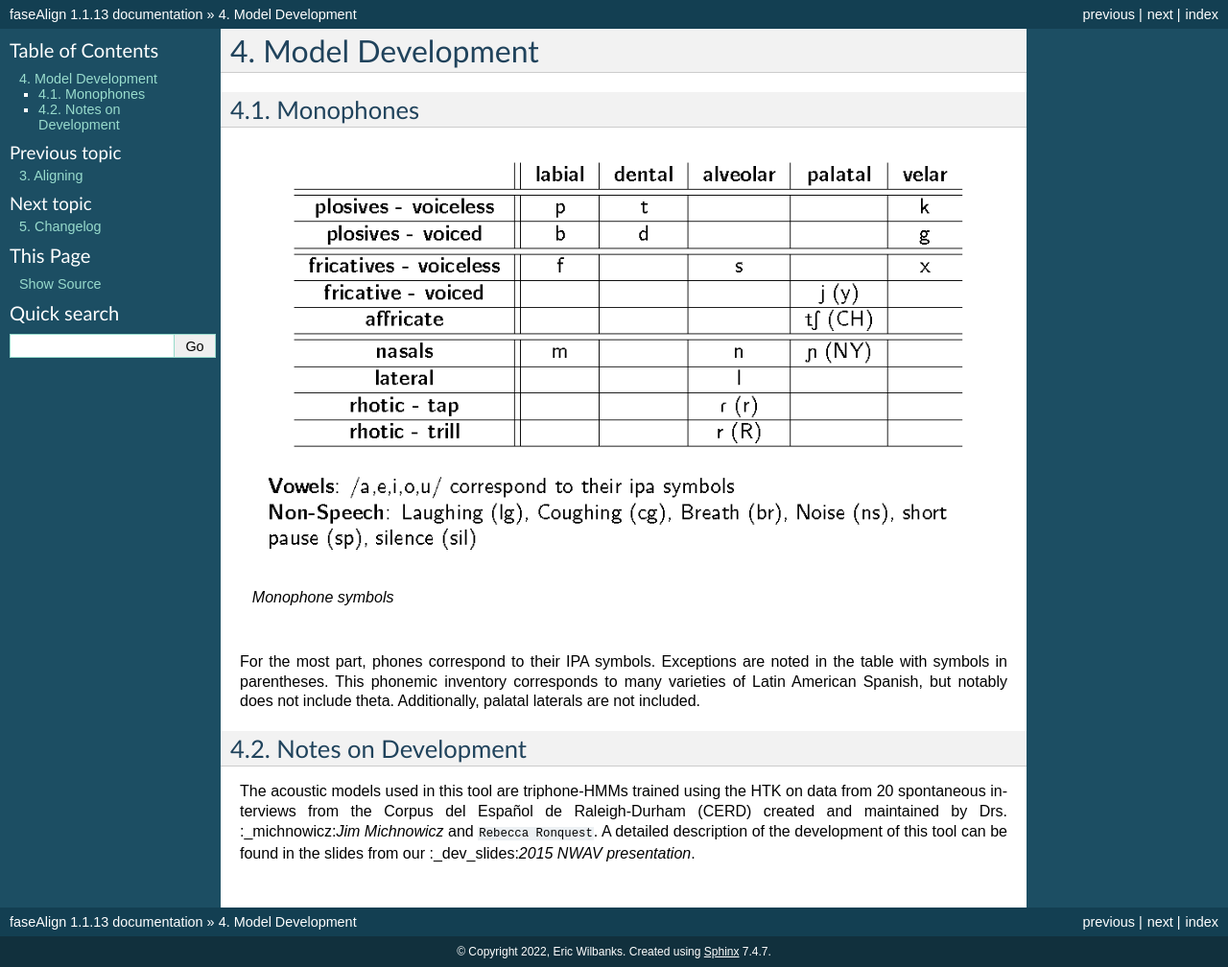
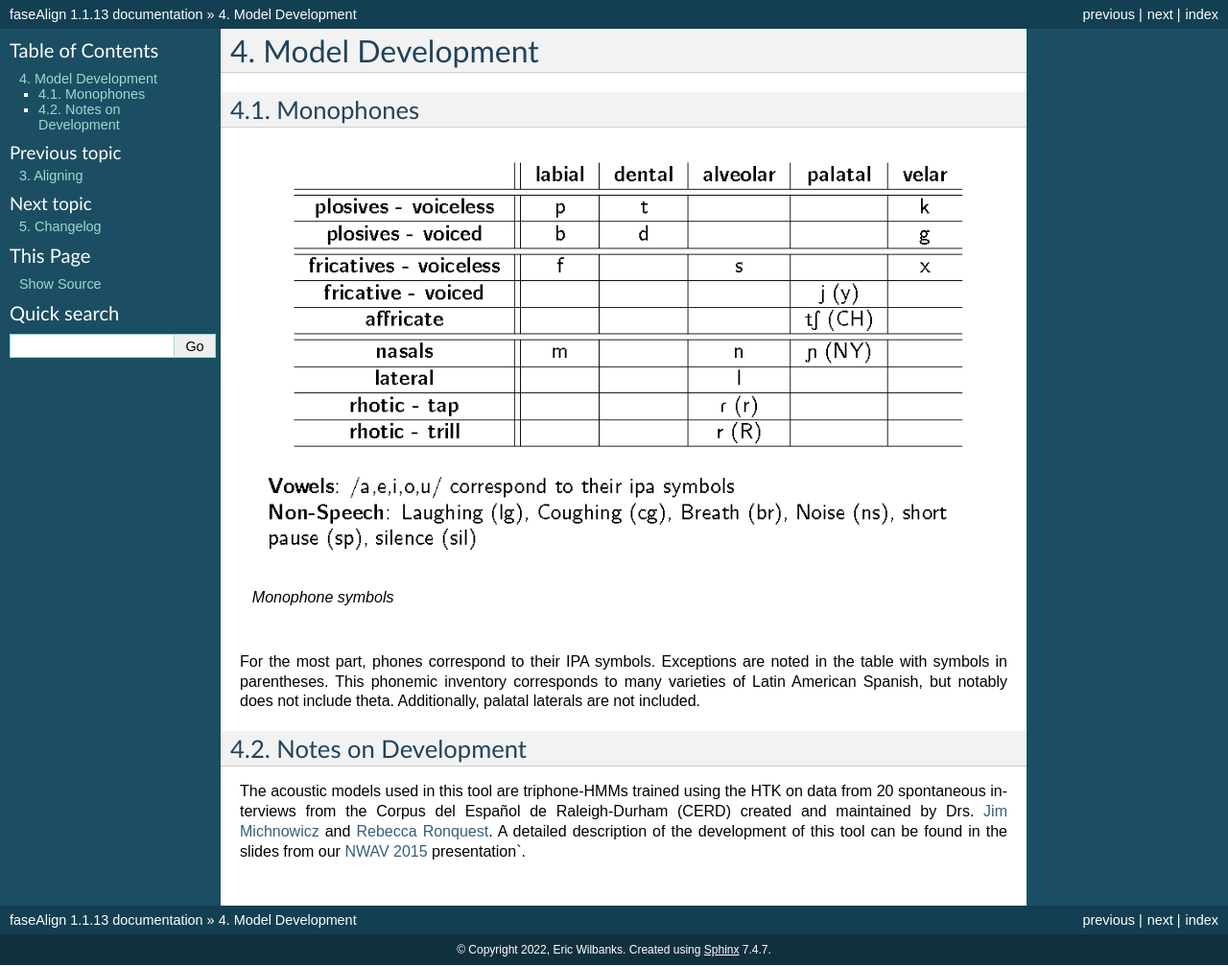
Before and after one commit to EricWilbanks/faseAlign, a Sphinx documentation site: the page built from docs/development.rst, in a window 1280 px wide. Shown: the whole page at 96% size. Built offline with Sphinx 7.4.7, drawn with Linux system fonts in a browser that asks for light colours; cross-references to code outside the pages are shown as plain code.

Commit message:
development notes and link updates

```diff
--- a/docs/development.rst
+++ b/docs/development.rst
@@ -1,7 +1,7 @@
 .. _development:
-.. _dev_slides: https://ericwilbanks.github.io/files/wilbanks_nwav_2015.pdf
-.. _michnowicz: https://chass.ncsu.edu/people/jcmichno/
-.. _ronquest: https://chass.ncsu.edu/people/reronque/
+.. _`NWAV 2015`: https://ericwilbanks.github.io/files/wilbanks_nwav_2015.pdf
+.. _`Jim Michnowicz`: https://chass.ncsu.edu/people/jcmichno/
+.. _`Rebecca Ronquest`: https://chass.ncsu.edu/people/reronque/
 
 Model Development
 =================
@@ -20,4 +20,4 @@ For the most part, phones correspond to their IPA symbols. Exceptions are noted
 Notes on Development
 --------------------
 
-The acoustic models used in this tool are triphone-HMMs trained using the HTK on data from 20 spontaneous interviews from the Corpus del Español de Raleigh-Durham (CERD) created and maintained by Drs. :_michnowicz:`Jim Michnowicz` and :ronquest:`Rebecca Ronquest`. A detailed description of the development of this tool can be found in the slides from our :_dev_slides:`2015 NWAV presentation`.
+The acoustic models used in this tool are triphone-HMMs trained using the HTK on data from 20 spontaneous interviews from the Corpus del Español de Raleigh-Durham (CERD) created and maintained by Drs. `Jim Michnowicz`_ and `Rebecca Ronquest`_. A detailed description of the development of this tool can be found in the slides from our `NWAV 2015`_ presentation`.
```
